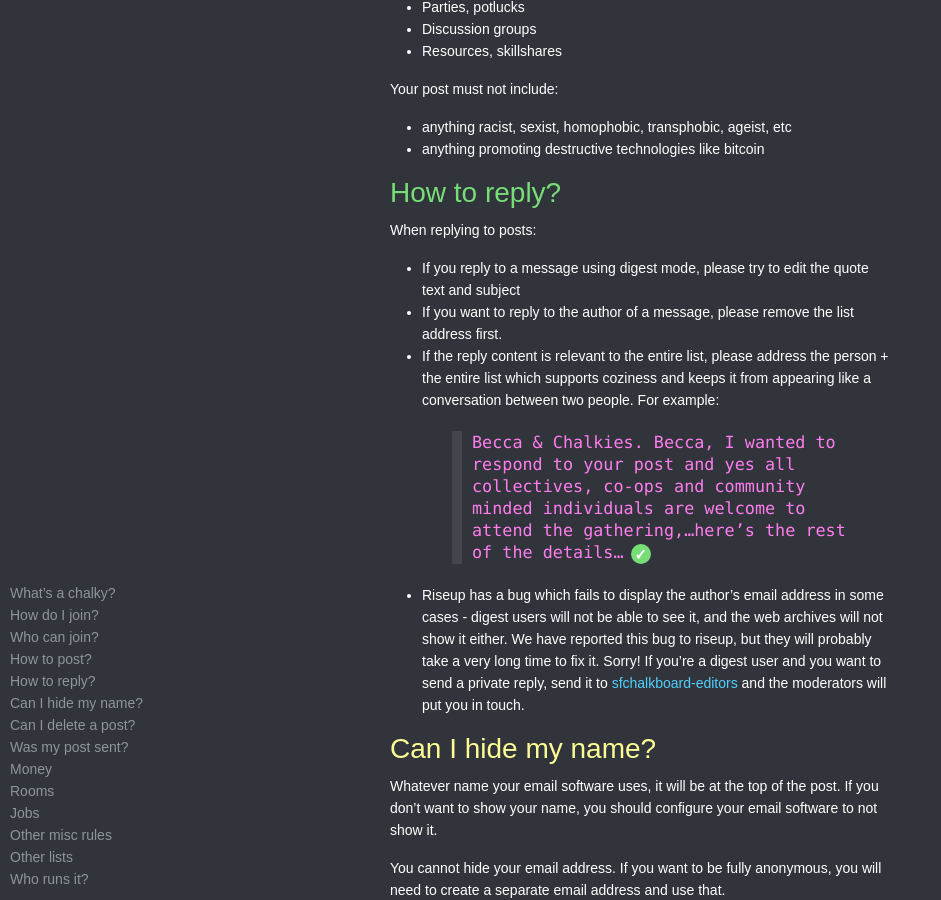
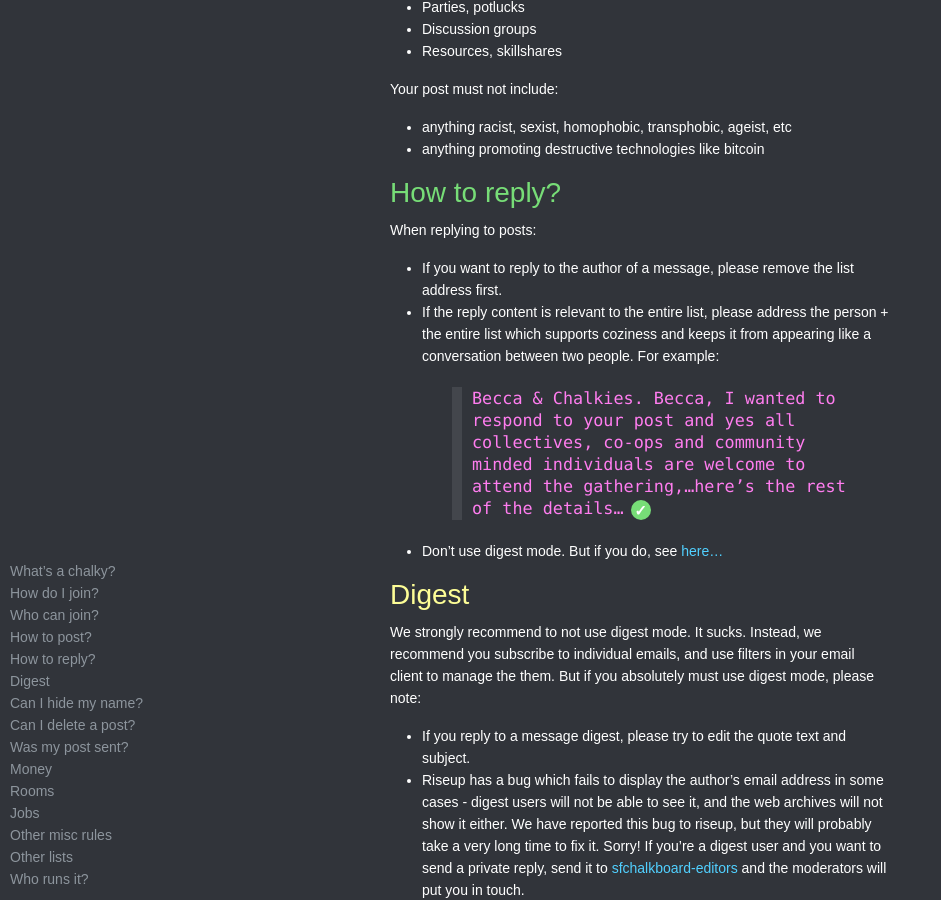
Before and after one commit to organicunity/chalkies.github.io, a Jekyll site: the page built from index.md, in a window 1280 px wide and 900 px high, scrolled down 1129 px. Shown: the whole window, without its empty margins (0-941 px from the left). Built offline with Jekyll 4.4.1, drawn with Linux system fonts in a browser that asks for light colours; some web fonts are replaced; comment, search, counter and statistics services are not loaded; a style sheet for code colours, icons or effects is not loaded; our own code applies the rules of GitHub Pages for plain Markdown files.

Commit message:
separate digest section

```diff
--- a/index.md
+++ b/index.md
@@ -48,11 +48,16 @@ Your post must not include:
 # How to reply?
 
 When replying to posts:
-* If you reply to a message using digest mode, please try to edit the quote text and subject
 * If you want to reply to the author of a message, please remove the list address first.
 * If the reply content is relevant to the entire list, please address the person + the entire list which supports coziness and keeps it from appearing like a conversation between two people. For example:
     > Becca & Chalkies. Becca, I wanted to respond to your post and yes all collectives, co-ops and community minded individuals are welcome to attend the gathering,...here’s the rest of the details...
     {:.do}
+* Don't use digest mode. But if you do, see [here...](#digest)
+
+# Digest
+
+We strongly recommend to not use digest mode. It sucks. Instead, we recommend you subscribe to individual emails, and use filters in your email client to manage the them. But if you absolutely must use digest mode, please note:
+* If you reply to a message digest, please try to edit the quote text and subject.
 * Riseup has a bug which fails to display the author's email address in some cases - digest users will not be able to see it, and the web archives will not show it either. We have reported this bug to riseup, but they will probably take a very long time to fix it. Sorry! If you're a digest user and you want to send a private reply, send it to [sfchalkboard-editors](mailto:sfchalkboard-editors@lists.riseup.net) and the moderators will put you in touch.
 
 # Can I hide my name?
```
